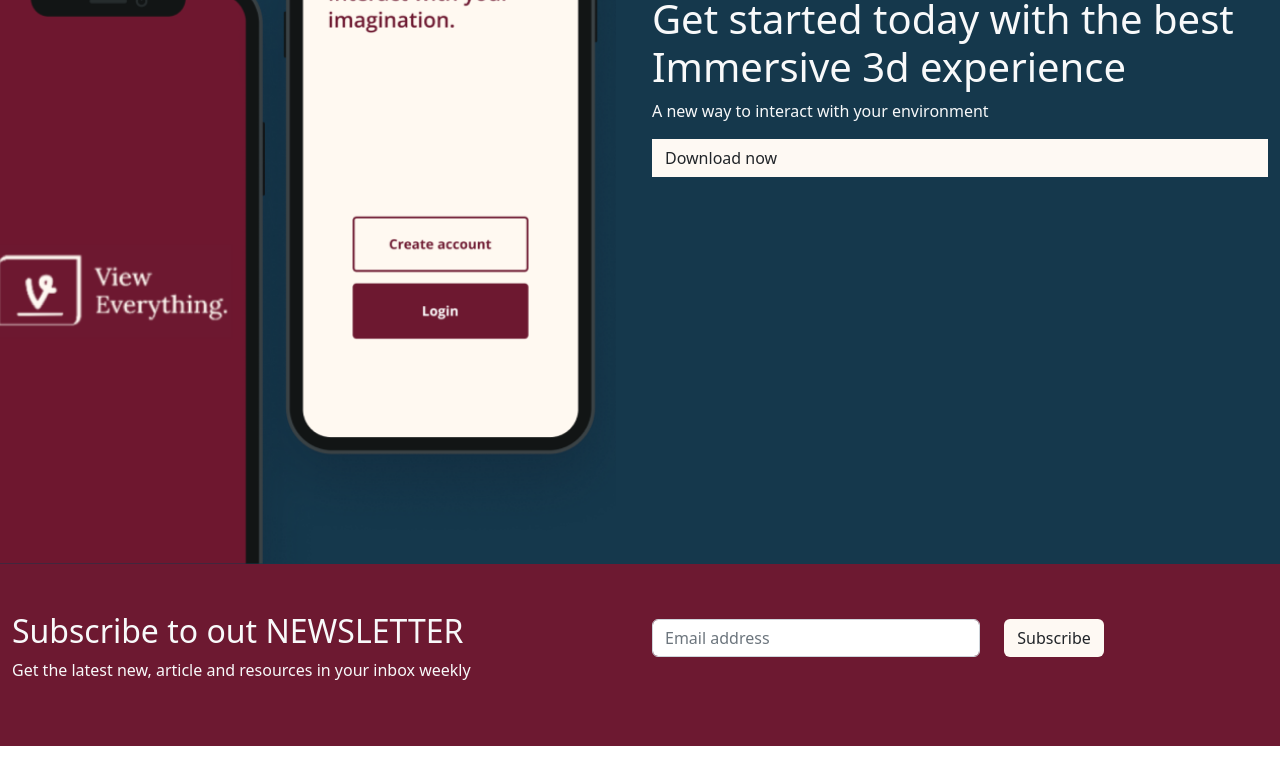
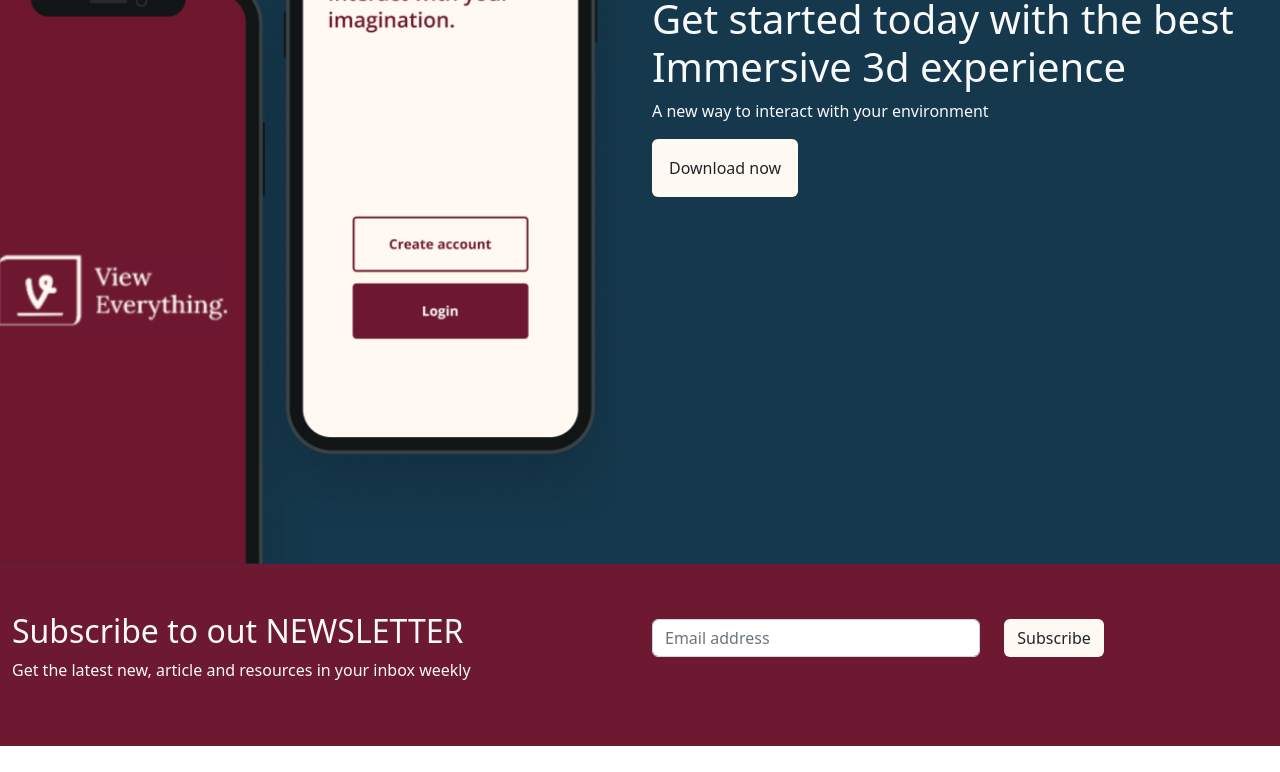
Before and after one commit to Abdullahadeoba/project, a plain HTML site: page contact.html in a window 1280 px wide. Shown: the part 2220-2992 px from the top of the page. Drawn offline with nearby package versions, Linux system fonts and the light colour scheme.

Commit message:
updated a file

```diff
--- a/contact.html
+++ b/contact.html
@@ -243,7 +243,7 @@
               <div class="col-lg-6 col-md-12 mt-5 pt-5">
                 <h1 class="text-light">Get started today with the best Immersive 3d experience</h1>
               <p class=" text-light">A new way to interact with your environment</p>
-             <p style="background-color: #fef9f3;color: black;"><button class="btn">Download now</button></p>
+              <p><button class="btn p-3" style="background-color: #fef9f3;">Download now</button></p>
             </div>
             </div>
             </div>
```
